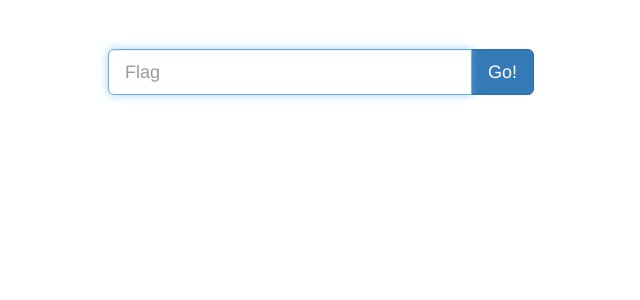
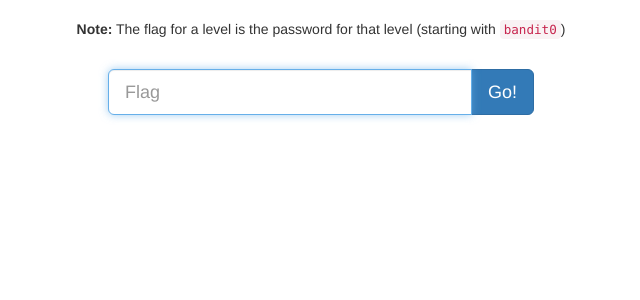
Before and after one commit to CalPolySEC/wrath-ctf-framework, a Flask app: page /submit/ in a window 1280 px wide. Shown: the part 51-351 px from the top of the page, without its empty margins (319-959 px from the left). Run offline with Flask 2, Linux system fonts and the light colour scheme; the visitor is signed in with stand-in values (Sample User, id 1); some libraries are stand-ins or nearby versions.

Commit message:
Add password PSA

```diff
--- a/templates/submit.html
+++ b/templates/submit.html
@@ -1,6 +1,9 @@
 {% extends 'base.html' %}
 
 {% block body %}
+    <div class="center">
+      <p><b>Note:</b> The flag for a level is the password for that level (starting with <code>bandit0</code>)</p>
+    </div>
     <form class="flag-submission" method="POST" action="{{ url_for('submit_flag') }}">
       <input type="hidden" name="token" value="{{ session['csrf_token'] }}">
       <div class="input-group input-group-lg">
```
